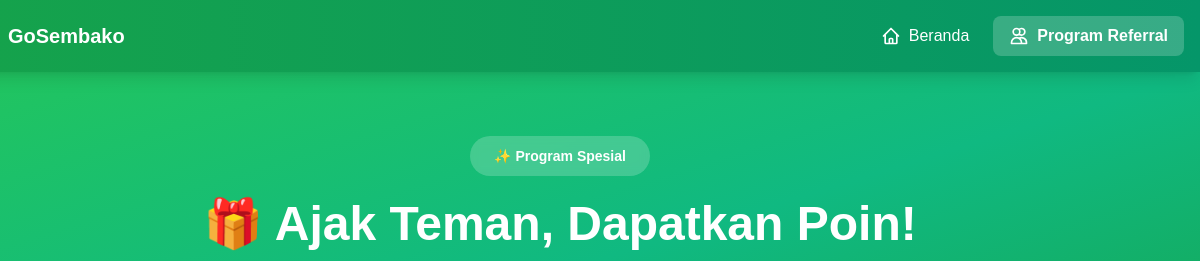
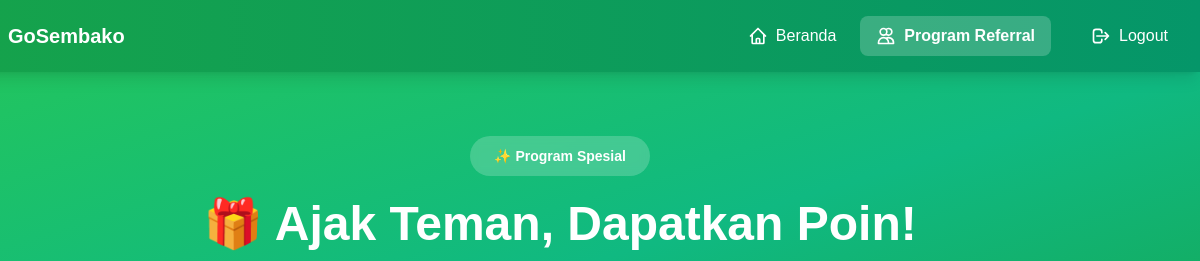
Before and after one commit to sihaloho21/gosembako, a plain HTML site: page referral.html in a window 1280 px wide. Shown: the top 261 px of the page, 80-1280 px from the left. Drawn offline with nearby package versions, Linux system fonts and the light colour scheme; no server answers; sample sign-in values are in the browser's storage.

Commit message:
Add: Logout button to referral page
NEW FEATURE:
✅ Logout button in navigation bar
✅ Clear session on logout
✅ Redirect to homepage after logout

UI:
- Red hover effect on logout button
- Logout icon (exit arrow)
- Positioned after Program Referral link

FUNCTIONALITY:
- handleLogout() function
- sessionStorage.removeItem('referral_user')
- window.location.href = 'index.html'

Simple and clean implementation!

```diff
--- a/referral.html
+++ b/referral.html
@@ -40,6 +40,12 @@
                     </svg>
                     Program Referral
                 </a>
+                <button onclick="handleLogout()" class="text-white hover:bg-red-500 transition px-4 py-2 rounded-lg flex items-center gap-2">
+                    <svg class="w-5 h-5" fill="none" stroke="currentColor" viewBox="0 0 24 24">
+                        <path stroke-linecap="round" stroke-linejoin="round" stroke-width="2" d="M17 16l4-4m0 0l-4-4m4 4H7m6 4v1a3 3 0 01-3 3H6a3 3 0 01-3-3V7a3 3 0 013-3h4a3 3 0 013 3v1"></path>
+                    </svg>
+                    Logout
+                </button>
             </div>
         </div>
     </nav>
@@ -256,6 +262,14 @@
             // Not logged in, redirect to auth page
             window.location.href = 'referral-auth.html';
         }
+
+        // Logout function
+        function handleLogout() {
+            // Clear session
+            sessionStorage.removeItem('referral_user');
+            // Redirect to homepage
+            window.location.href = 'index.html';
+        }
     </script>
     <script src="assets/js/config.js"></script>
     <script src="assets/js/api-service.js"></script>
```
